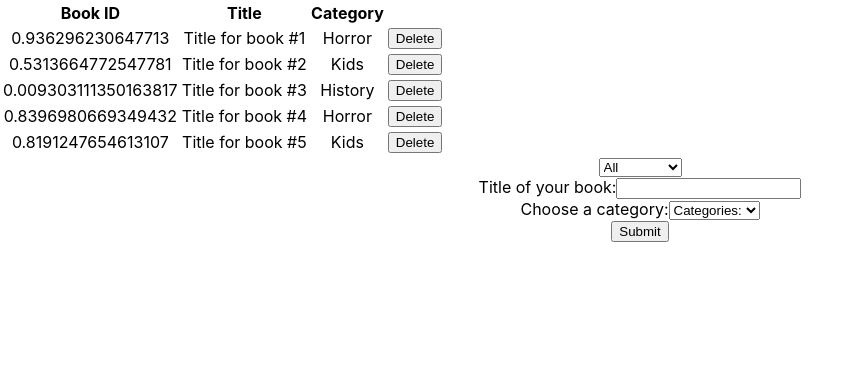
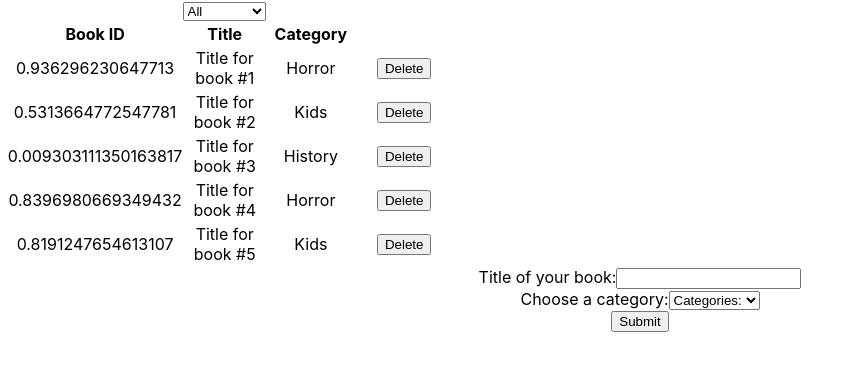
Before and after one commit to AlduLonghi/bookstore-react, a React (Create React App) app: page / in a window 1280 px wide. Shown: the top 370 px of the page, without its empty margins (0-860 px from the left). Built offline with nearby package versions, Linux system fonts and the light colour scheme.

Commit message:
Refactor code and fix linter errors

```diff
--- a/src/containers/BooksList.js
+++ b/src/containers/BooksList.js
@@ -3,6 +3,7 @@ import PropTypes from 'prop-types';
 import Book from '../components/Book';
 import { changeFilter, removeBook } from '../redux/actions/index';
 import CategoryFilter from '../components/CategoryFilter';
+import '../styles/App.css';
 
 const BooksList = ({
   books, removeBook, changeFilter, filter,
@@ -18,13 +19,17 @@ const BooksList = ({
   };
 
   return (
-    <div>
+    <div className="table-container">
+      <CategoryFilter onChange={handleFilterChange} />
       <table>
+        <thead>
           <tr>
             <th>Book ID</th>
             <th>Title</th>
             <th>Category</th>
           </tr>
+        </thead>
+        <tbody>
           {displayedBooks().map(book => (
             <Book
               key={book.id}
@@ -34,8 +39,8 @@ const BooksList = ({
               onClick={handleRemoveBook}
             />
           ))}
+        </tbody>
       </table>
-      <CategoryFilter onChange={handleFilterChange} />
     </div>
   );
 };
@@ -44,7 +49,7 @@ BooksList.propTypes = {
   books: PropTypes.instanceOf(Array),
   removeBook: PropTypes.func,
   changeFilter: PropTypes.func,
-  filter: PropTypes.instanceOf(Object),
+  filter: PropTypes.string,
 };
 
 BooksList.defaultProps = {
@@ -55,10 +60,9 @@ BooksList.defaultProps = {
 };
 
 const mapStateToProps = state => ({
-  books: state.booksReducer.books,
-  filter: state.filterReducer.filter,
-}
-);
+  books: state.booksReducer,
+  filter: state.filterReducer,
+});
 
 const mapDispatchToProps = {
   removeBook,
--- a/src/redux/reducers/books.js
+++ b/src/redux/reducers/books.js
@@ -1,24 +1,22 @@
 const CREATE_BOOK = 'CREATE_BOOK';
 const REMOVE_BOOK = 'REMOVE_BOOK';
 
-const initialState = {
-  books: [
-    { id: Math.random(), title: 'Title for book #1', category: 'Horror' },
-    { id: Math.random(), title: 'Title for book #2', category: 'Kids' },
-    { id: Math.random(), title: 'Title for book #3', category: 'History' },
-    { id: Math.random(), title: 'Title for book #4', category: 'Horror' },
-    { id: Math.random(), title: 'Title for book #5', category: 'Kids' },
-  ],
-};
+const initialState = [
+  { id: Math.random(), title: 'Title for book #1', category: 'Horror' },
+  { id: Math.random(), title: 'Title for book #2', category: 'Kids' },
+  { id: Math.random(), title: 'Title for book #3', category: 'History' },
+  { id: Math.random(), title: 'Title for book #4', category: 'Horror' },
+  { id: Math.random(), title: 'Title for book #5', category: 'Kids' },
+];
 
 const booksReducer = (state = initialState, action) => {
   switch (action.type) {
     case CREATE_BOOK: {
-      const newArr = { ...state, books: [...state.books, action.payload] };
+      const newArr = [...state, action.payload];
       return newArr;
     }
     case REMOVE_BOOK:
-      return { ...state, books: [...state.books].filter(book => book.id !== action.payload) };
+      return [...state].filter(book => book.id !== action.payload);
     default:
       return state;
   }
--- a/src/redux/reducers/filters.js
+++ b/src/redux/reducers/filters.js
@@ -1,13 +1,11 @@
 const CHANGE_FILTER = 'CHANGE_FILTER';
 
-const initialState = {
-  filter: 'All',
-};
+const initialState = 'All';
 
 const filterReducer = (state = initialState, action) => {
   switch (action.type) {
     case CHANGE_FILTER:
-      return { ...state, filter: action.payload };
+      return action.payload;
     default:
       return state;
   }
--- a/src/styles/App.css
+++ b/src/styles/App.css
@@ -1,3 +1,15 @@
 .App {
   text-align: center;
 }
+
+.table-container {
+  width: 35%;
+}
+
+.table-container td {
+  width: 15rem;
+}
+
+.table-container th {
+  width: 15rem;
+}
```
Lines whose indentation alone changed are shown as unchanged.
